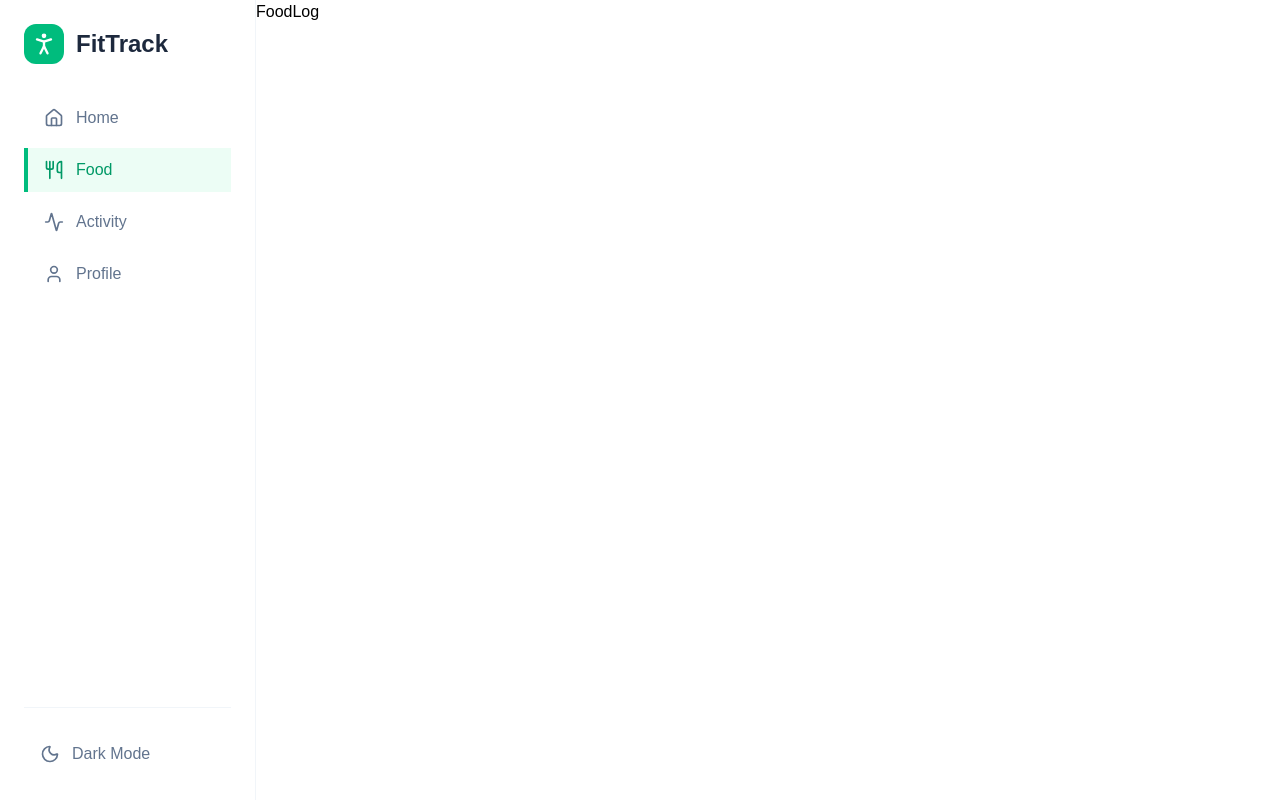
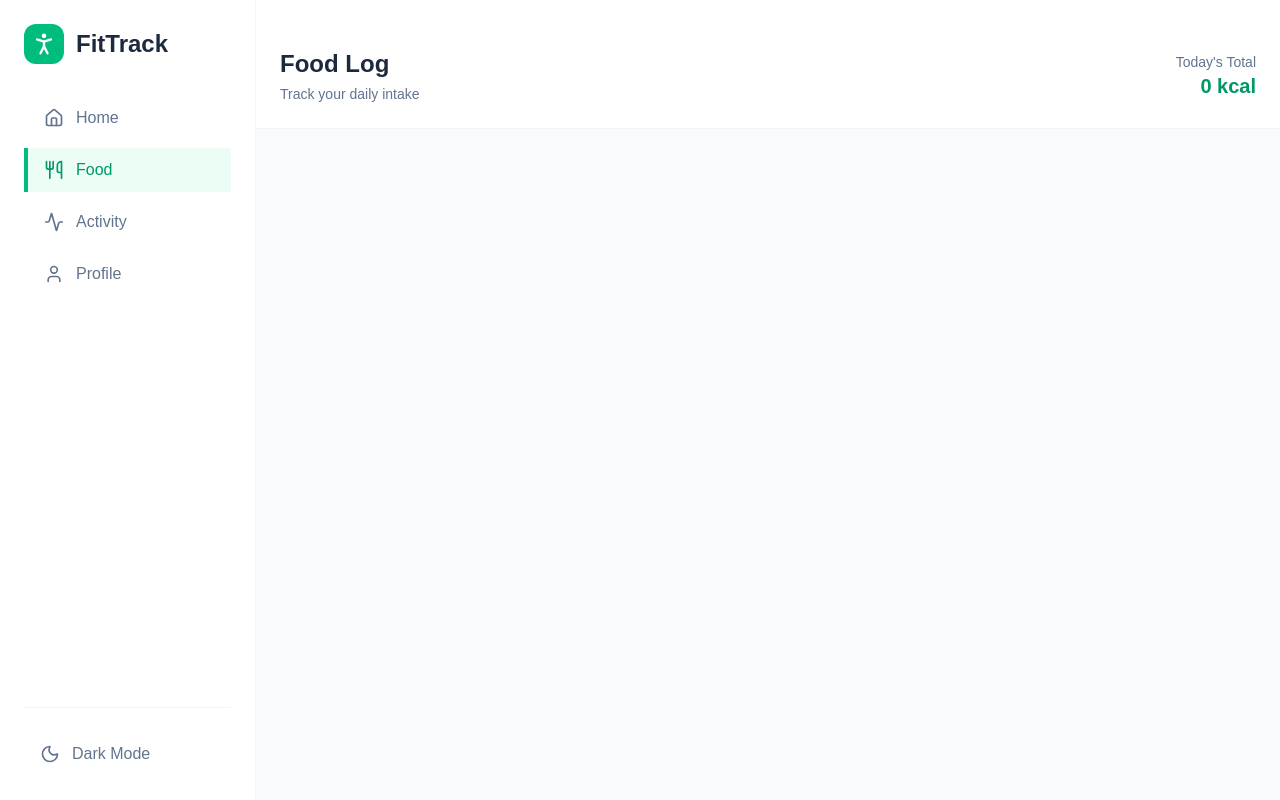
Before and after one commit to vedansh06/fitness-tracker, a React (Vite) app in the folder client/: page /food in a window 1280 px wide. Both pictures are taken after typing "name@example.com", "Sample123" into the empty fields and a click on the button "Login". Built offline with nearby package versions, Linux system fonts and the light colour scheme; a web font is replaced by a local one.

Commit message:
implement FoodLog component to display daily food entries and total calorie count

```diff
--- a/client/src/pages/FoodLog.tsx
+++ b/client/src/pages/FoodLog.tsx
@@ -1,5 +1,62 @@
+import { useEffect, useState } from "react";
+import { useAppContext } from "../context/AppContext";
+import type { FoodEntry, FormData } from "../types";
+
 const FoodLog = () => {
-  return <div>FoodLog</div>;
+  const { allFoodLogs, setAllFoodLogs } = useAppContext();
+
+  const [entries, setEntries] = useState<FoodEntry[]>([]);
+  const [showForm, setShowForm] = useState(false);
+  const [formData, setFormData] = useState<FormData>({
+    name: "",
+    calories: 0,
+    mealType: "",
+  });
+
+  const [loading, setLoading] = useState(false);
+
+  const today = new Date().toISOString().split("T")[0];
+
+  const loadEntries = () => {
+    const todaysEntries = allFoodLogs.filter(
+      (e: FoodEntry) => e.createdAt?.split("T")[0] === today,
+    );
+    setEntries(todaysEntries);
+  };
+
+  const totalCalories = entries.reduce((sum, e) => sum + e.calories, 0);
+
+  useEffect(() => {
+    (() => {
+      loadEntries();
+    })();
+  }, [allFoodLogs]);
+
+  return (
+    <div className="page-container">
+      {/* Header */}
+      <div className="page-header">
+        <div className="flex items-center justify-between">
+          <div>
+            <h1 className="text-2xl font-bold text-slate-800 dark:text-white">
+              Food Log
+            </h1>
+            <p className="text-slate-500 dark:text-slate-400 text-sm mt-1">
+              Track your daily intake
+            </p>
+          </div>
+          <div className="text-right">
+            <p className="text-sm text-slate-500 dark:text-slate-400">
+              Today's Total
+            </p>
+            <p className="text-xl font-bold text-emerald-600 dark:text-emerald-400">
+              {totalCalories} kcal
+            </p>
+          </div>
+        </div>
+      </div>
+    </div>
+  );
 };
 
 export default FoodLog;
```
